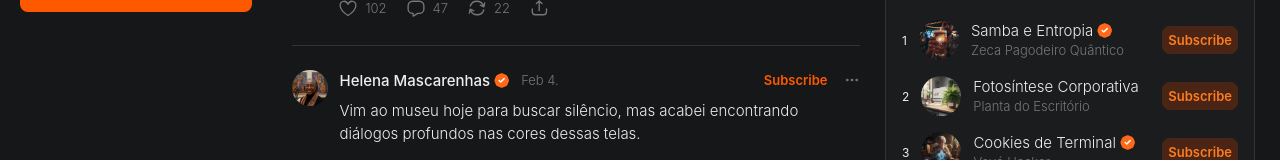
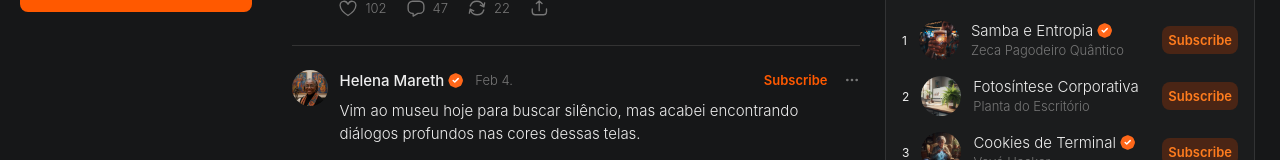
Before and after one commit to LucasBalbinoSS/substack-clone, a React (Vite) app: page / in a window 1280 px wide. Shown: the part 545-705 px from the top of the page. Built offline with nearby package versions, Linux system fonts and the light colour scheme.

Commit message:
refactor: name

```diff
--- a/src/data/data.ts
+++ b/src/data/data.ts
@@ -59,7 +59,7 @@ export const POSTS_DATA: PostType[] = [
   },
   {
     id: 2,
-    name: 'Helena Mascarenhas',
+    name: 'Helena Mareth',
     profilePhotoUrl: helenaProfile,
     postedAt: 'Feb 4',
     content: 'Vim ao museu hoje para buscar silêncio, mas acabei encontrando diálogos profundos nas cores dessas telas.\n\nÀs vezes, escrever não é sobre inventar mundos, mas sobre traduzir o que o mundo já está gritando nos nossos ouvidos. A arte é a única linguagem que não precisa de dicionário para tocar a alma.',
```
